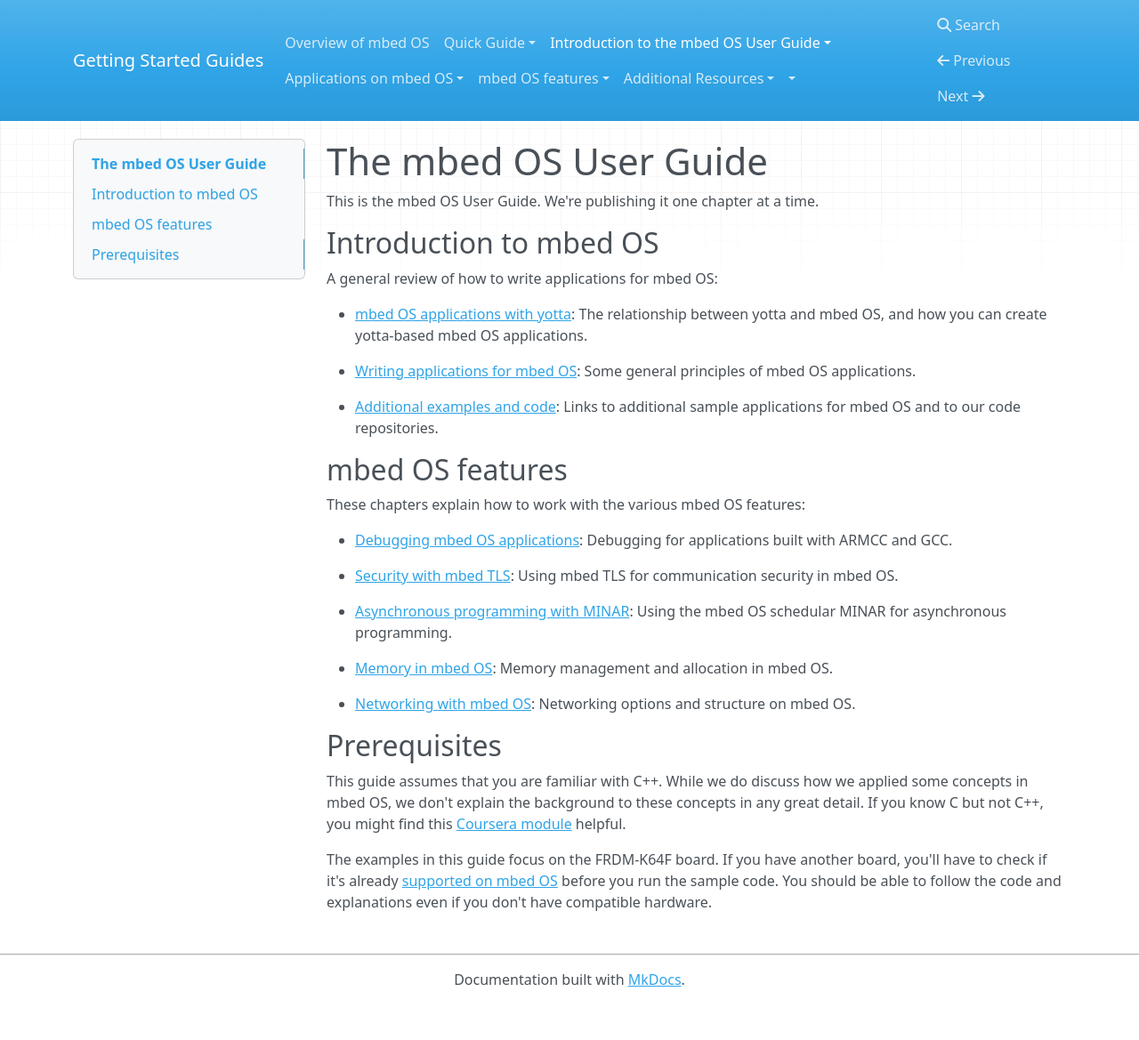
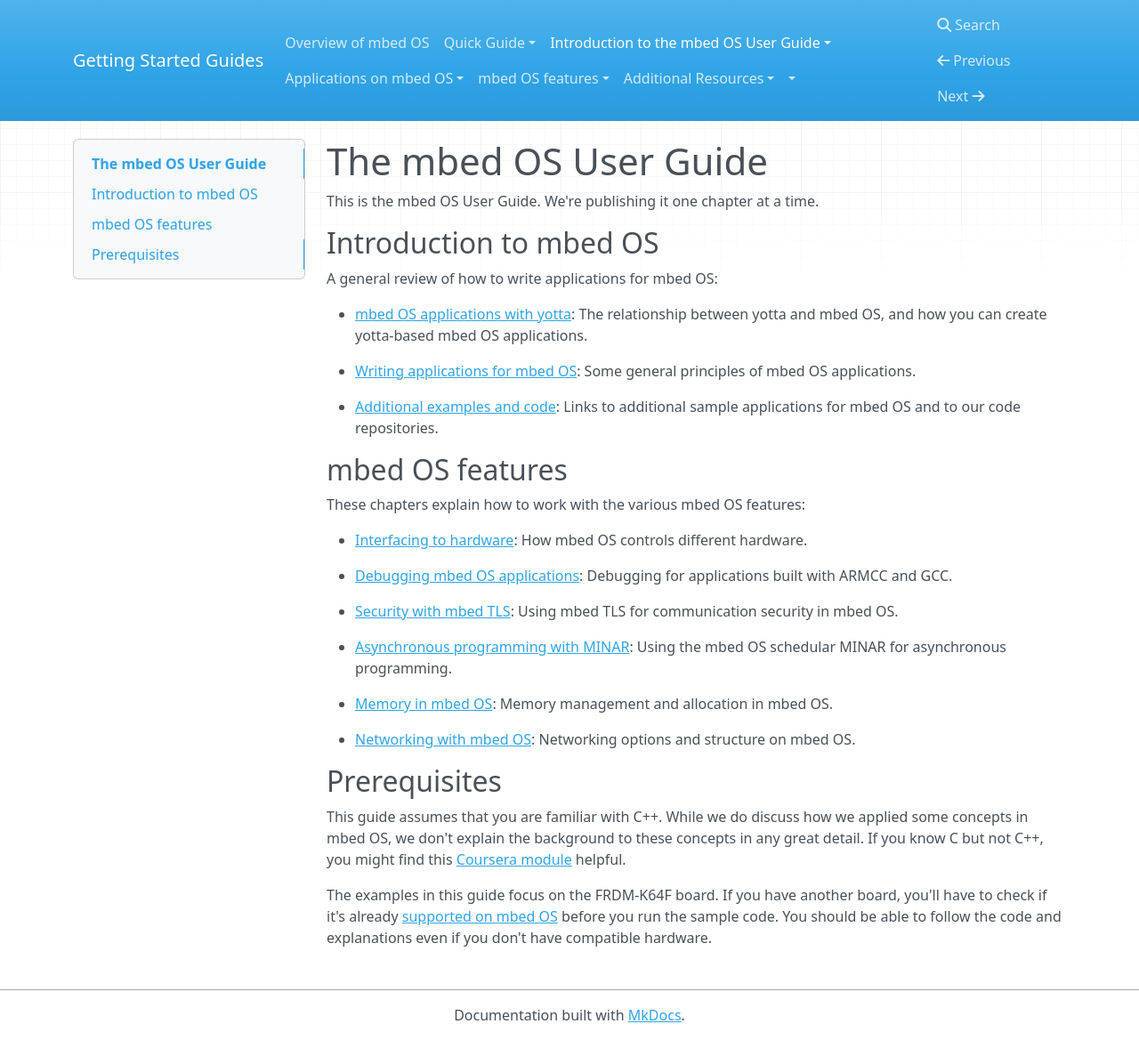
Before and after one commit to ARMmbed/GettingStartedmbedOS, an MkDocs documentation site: the page built from Docs/Full_Guide/guide_index.md, in a window 1280 px wide and 1169 px high. Shown: the whole window at 89% size. Built offline with MkDocs 1.6.1, drawn with Linux system fonts in a browser that asks for light colours; nearby versions of some CDN libraries; old or Windows-style settings are respelled for this version of MkDocs.

Commit message:
Adding page

```diff
--- a/Docs/Full_Guide/guide_index.md
+++ b/Docs/Full_Guide/guide_index.md
@@ -16,6 +16,8 @@ A general review of how to write applications for mbed OS:
 
 These chapters explain how to work with the various mbed OS features:
 
+* [Interfacing to hardware](Interfacing.md): How mbed OS controls different hardware.
+
 * [Debugging mbed OS applications](Debugging.md): Debugging for applications built with ARMCC and GCC.
 
 * [Security with mbed TLS](mbed_tls.md): Using mbed TLS for communication security in mbed OS.
```
